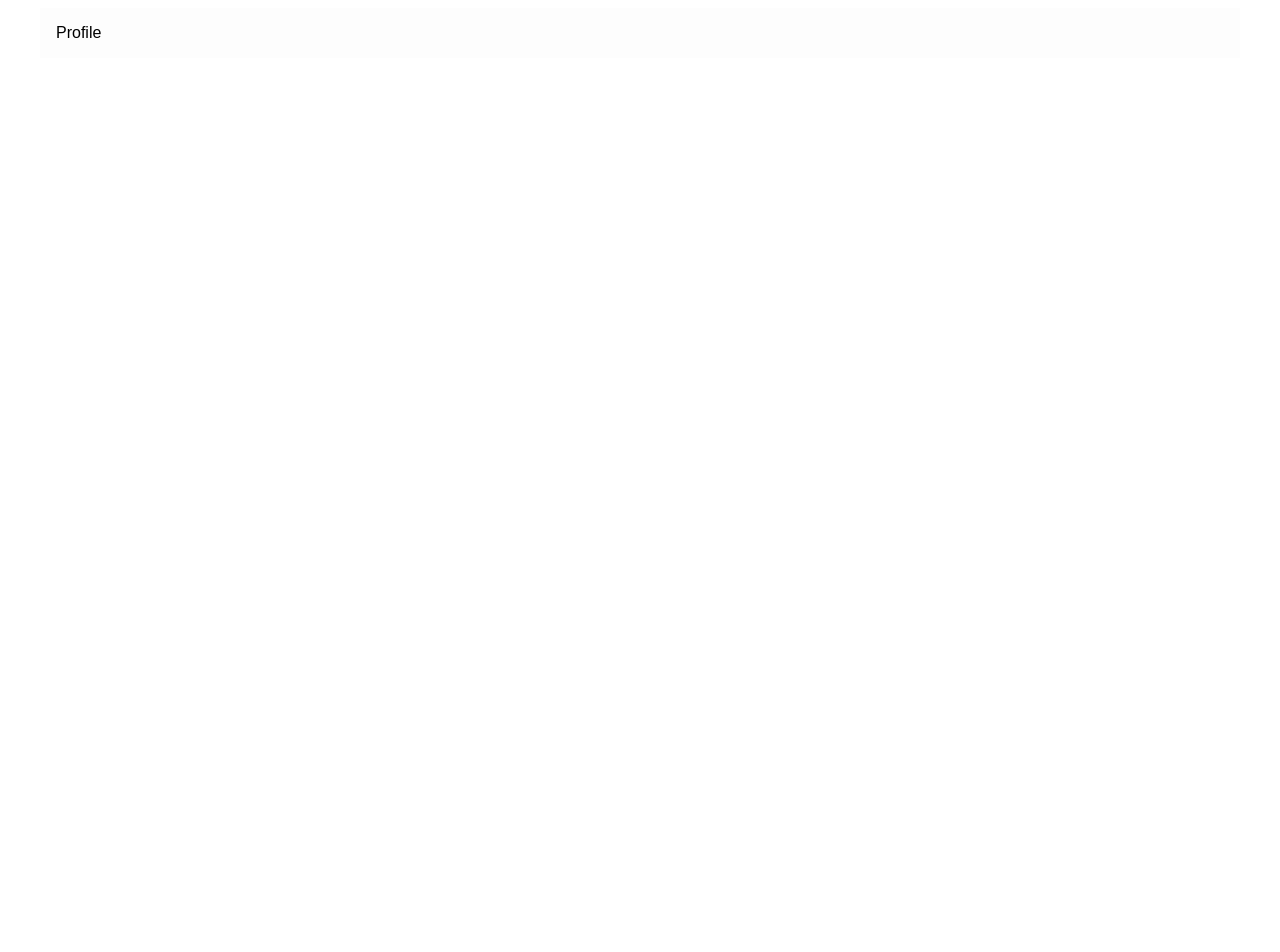
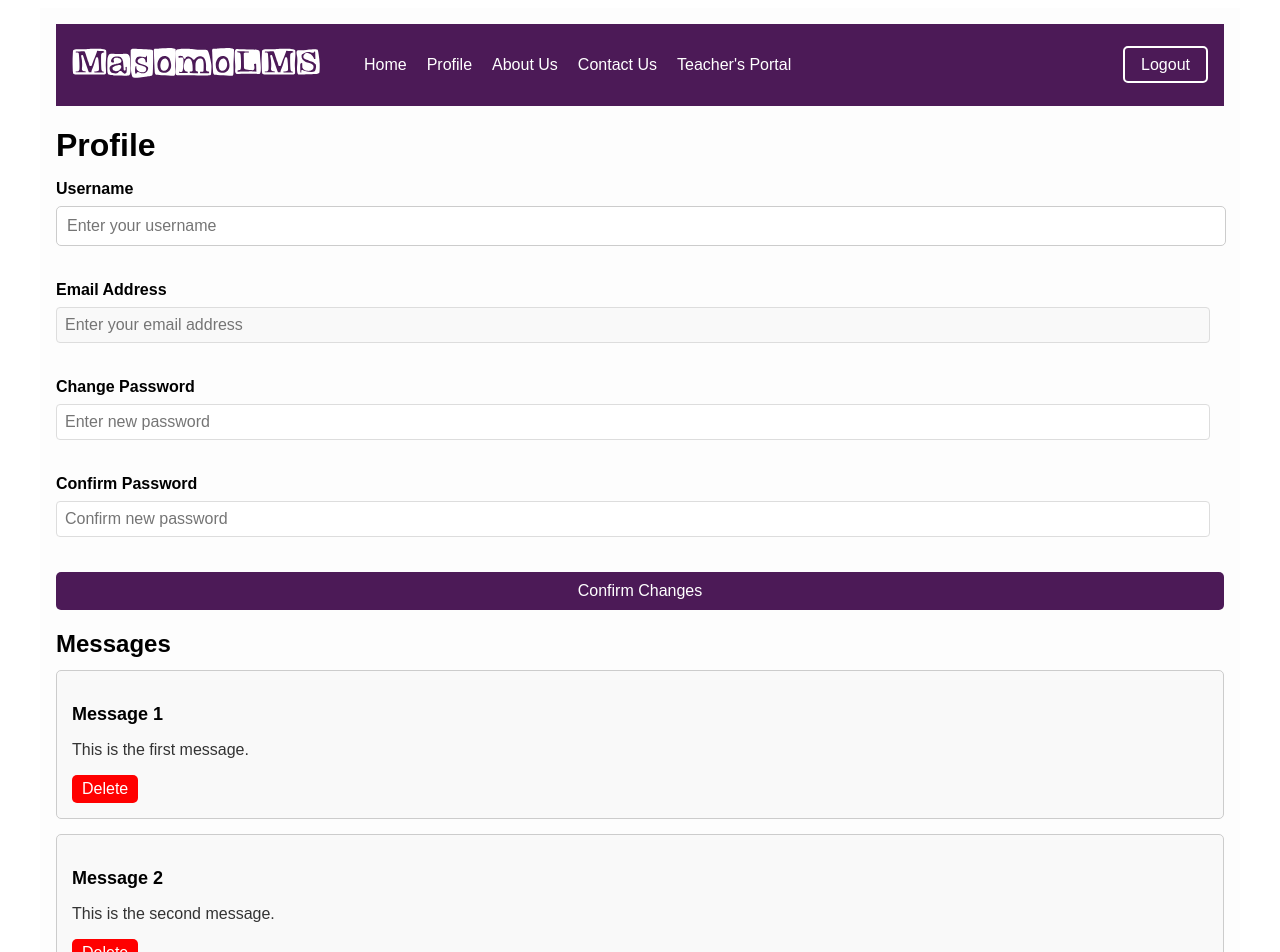
Before and after one commit to mmwandera/masomo-lms-frontend, a React (Vite) app: page /profile in a window 1280 px wide. Shown: the top 952 px of the page. Before the commit the page ends 800 px from the top, so only its background shows below. Built offline with nearby package versions, Linux system fonts and the light colour scheme; a web font is replaced by a local one.

Commit message:
styled the profile page

```diff
--- a/src/authentication-components/SignUp.jsx
+++ b/src/authentication-components/SignUp.jsx
@@ -13,6 +13,10 @@ export default function SignUp() {
           <input type="email" id="email" name="email" placeholder="Enter your email address" />
         </div>
         <div className="auth-form-group">
+          <label htmlFor="username">Username</label>
+          <input type="text" id="username" name="username" placeholder="Enter your username" />
+        </div>
+        <div className="auth-form-group">
           <label htmlFor="password">Enter Password</label>
           <input type="password" id="password" name="password" placeholder="Enter your password" />
         </div>
--- a/src/client-side-components/Profile.jsx
+++ b/src/client-side-components/Profile.jsx
@@ -1,5 +1,54 @@
+import { useEffect, useState } from 'react';
+import messageData from './dummy-data/message-data.json';
+import './profile.css';
+import HomeFooter from './reusable-components/HomeFooter';
+import HomeHeader from './reusable-components/HomeHeader';
+import MessageCards from './reusable-components/MessageCards';
+
 export default function Profile() {
+
+  const [messages, setMessages] = useState([]);
+
+  useEffect(() => {
+    setMessages(messageData);
+  }, []);
+
   return (
-    <div>Profile</div>
-  )
+    <div className="profile">
+      <HomeHeader />
+      <main className="profile-main">
+        <h1 className="profile-heading">Profile</h1>
+        <form className="profile-form">
+          <div className="form-group">
+            <label htmlFor="username">Username</label>
+            <input type="text" id="username" name="username" placeholder="Enter your username" />
+          </div>
+          <div className="form-group">
+            <label htmlFor="email">Email Address</label>
+            <input type="email" id="email" name="email" placeholder="Enter your email address" disabled />
+          </div>
+          <div className="form-group">
+            <label htmlFor="password">Change Password</label>
+            <input type="password" id="password" name="password" placeholder="Enter new password" />
+          </div>
+          <div className="form-group">
+            <label htmlFor="confirmPassword">Confirm Password</label>
+            <input type="password" id="confirmPassword" name="confirmPassword" placeholder="Confirm new password" />
+          </div>
+          <button type="submit" className="confirm-button">Confirm Changes</button>
+        </form>
+        <div className="messages">
+          <h2 className="messages-heading">Messages</h2>
+            {messages.map(message => (
+              <MessageCards
+                key={message.id}
+                title={message.title}
+                message={message.message}
+              />
+            ))}
+        </div>
+      </main>
+      <HomeFooter />
+    </div>
+  );
 }
--- /dev/null
+++ b/src/client-side-components/dummy-data/message-data.json
@@ -0,0 +1,17 @@
+[
+  {
+    "id": 1,
+    "title": "Message 1",
+    "message": "This is the first message."
+  },
+  {
+    "id": 2,
+    "title": "Message 2",
+    "message": "This is the second message."
+  },
+  {
+    "id": 3,
+    "title": "Message 3",
+    "message": "This is the third message."
+  }
+]
--- /dev/null
+++ b/src/client-side-components/reusable-components/MessageCards.jsx
@@ -0,0 +1,11 @@
+import './messageCards.css';
+
+export default function MessageCards({ title, message }) {
+  return (
+    <div className="message-card">
+      <h3 className="message-title">{title}</h3>
+      <p className="message-content">{message}</p>
+      <button className="message-delete-button">Delete</button>
+    </div>
+  );
+}
--- /dev/null
+++ b/src/client-side-components/reusable-components/messageCards.css
@@ -0,0 +1,31 @@
+.message-card {
+  background-color: #f9f9f9;
+  border: 1px solid #ccc;
+  border-radius: 5px;
+  padding: 15px;
+  margin-bottom: 15px;
+}
+
+.message-title {
+  font-size: 18px;
+  font-weight: bold;
+  margin-bottom: 10px;
+}
+
+.message-content {
+  font-size: 16px;
+  color: #333;
+}
+
+.message-delete-button {
+  background-color: red;
+  color: white;
+  border: none;
+  border-radius: 5px;
+  padding: 5px 10px;
+  cursor: pointer;
+}
+
+.message-delete-button:hover {
+  background-color: darkred;
+}
```
Also changed, not shown: src/client-side-components/profile.css (added).
